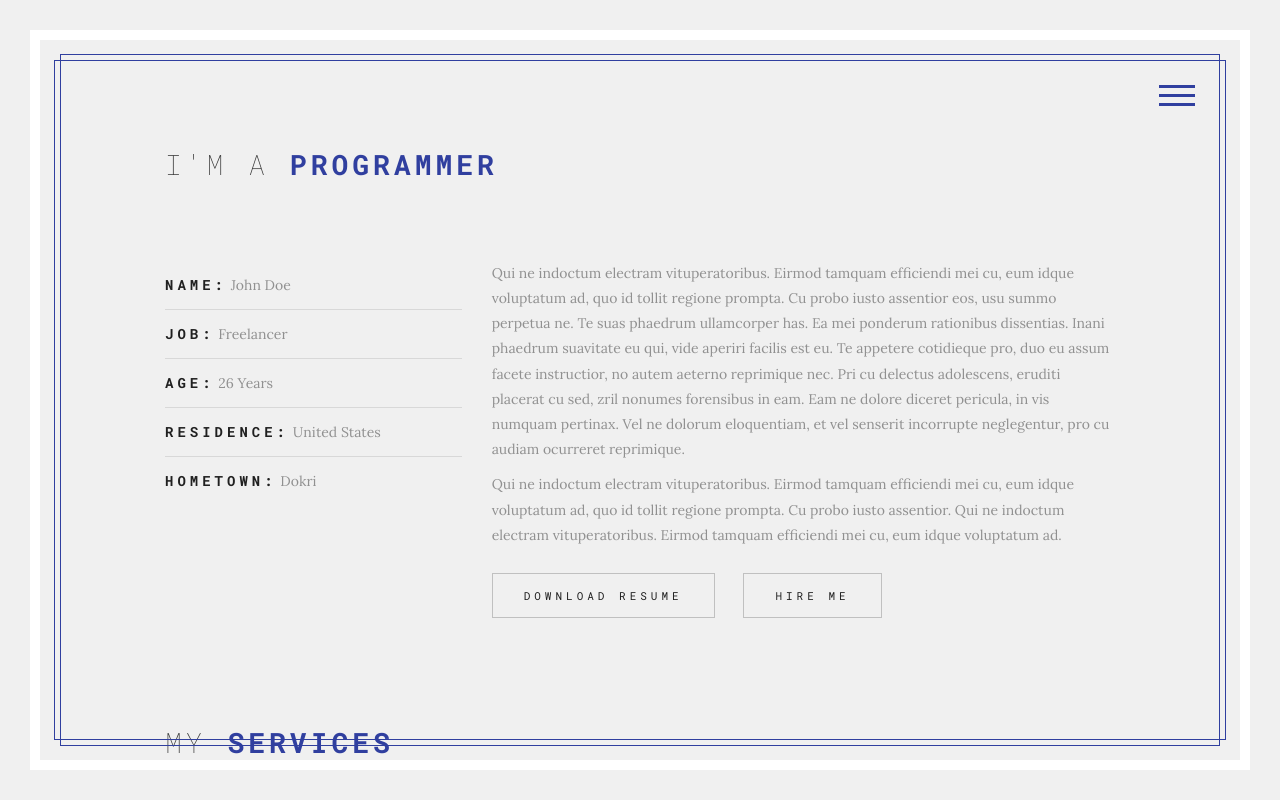
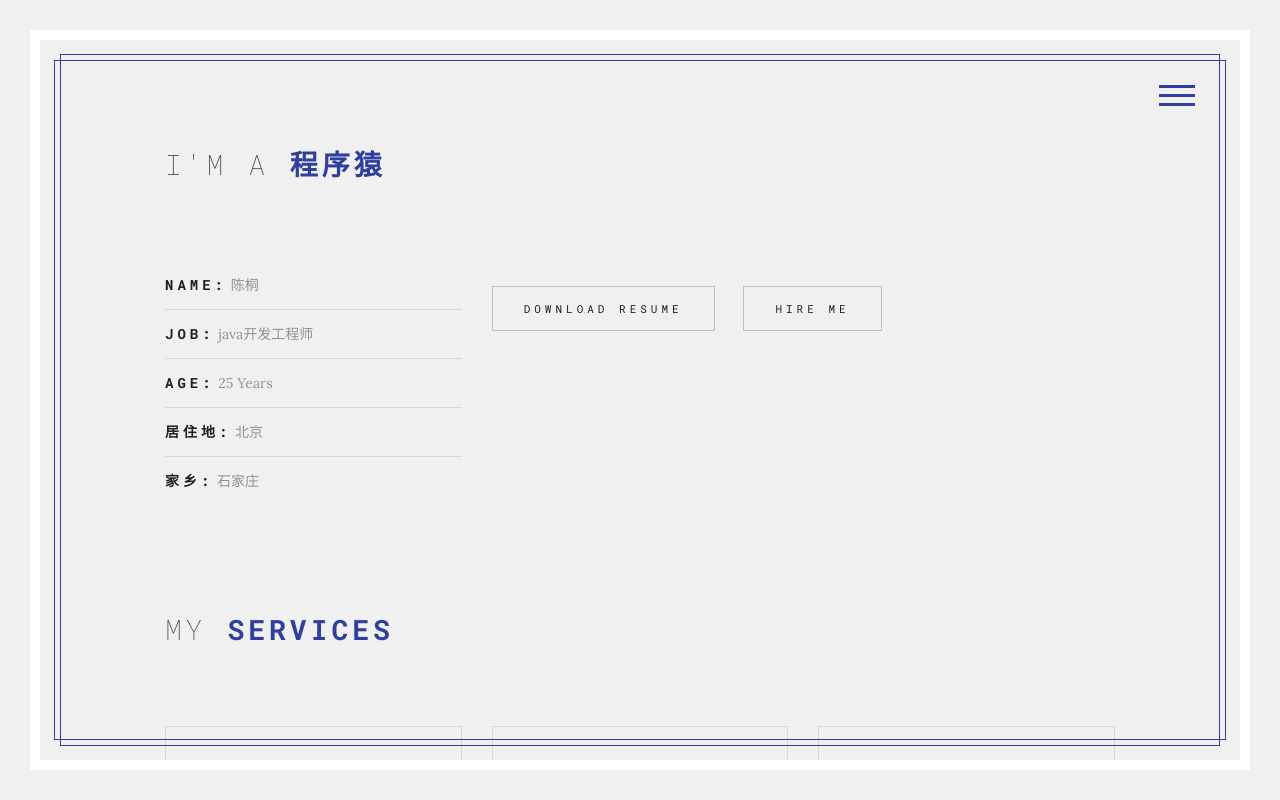
Before and after one commit to luyaozhi/luyaozhi.github.io, a plain HTML site: page index.html in a window 1280 px wide. Both pictures are taken after a click on the link "DISCOVER MORE". Drawn offline with Linux system fonts and the light colour scheme; a web font is replaced by a local one.

Commit message:
第一次修改

```diff
--- a/index.html
+++ b/index.html
@@ -67,7 +67,7 @@
 
 						<li>
 							<a href='#' class='section-toggle' data-section='intro' >
-								Home
+								主页
 							</a>
 						</li>
 
@@ -79,13 +79,13 @@
 
 						<li>
 							<a href='#resume' class='section-toggle' data-section='resume' >
-								Resume
+								简历
 							</a>
 						</li>
 
 						<li>
 							<a href='#portfolio' class='section-toggle' data-section='portfolio' >
-								Portfolio
+								职位
 							</a>
 						</li>
 
@@ -120,10 +120,10 @@
 							<div class='inner' >
 								<div class='intro-text' >
 
-									<h1>I'm John Doe</h1>
+									<h1>I'm Tong Chen</h1>
 
 									<p>
-										A Friend, Dude and Buddy From Earth
+										一枚程序猿
 									</p>
 
 									<div class='intro-btns' >
@@ -158,7 +158,7 @@
 
 							<div class='section-header' >
 								<h2>
-									I'm a <strong class='color' >Programmer</strong>
+									I'm a <strong class='color' >程序猿</strong>
 								</h2>
 							</div>
 
@@ -170,27 +170,27 @@
 
 										<li>
 											<strong>Name:</strong>
-											<span>John Doe</span>
+											<span>陈桐</span>
 										</li>
 
 										<li>
 											<strong>Job:</strong>
-											<span>Freelancer</span>
+											<span>java开发工程师</span>
 										</li>
 
 										<li>
 											<strong>Age:</strong>
-											<span>26 Years</span>
+											<span>25 Years</span>
 										</li>
 
 										<li>
-											<strong>Residence:</strong>
-											<span>United States</span>
+											<strong>居住地:</strong>
+											<span>北京</span>
 										</li>
 
 										<li>
-											<strong>Hometown:</strong>
-											<span>Dokri</span>
+											<strong>家乡:</strong>
+											<span>石家庄</span>
 										</li>
 
 
@@ -203,11 +203,11 @@
 
 									<div class='about-text' >
 										<p>
-											Qui ne indoctum electram vituperatoribus. Eirmod tamquam efficiendi mei cu, eum idque voluptatum ad, quo id tollit regione prompta. Cu probo iusto assentior eos, usu summo perpetua ne. Te suas phaedrum ullamcorper has. Ea mei ponderum rationibus dissentias. Inani phaedrum suavitate eu qui, vide aperiri facilis est eu. Te appetere cotidieque pro, duo eu assum facete instructior, no autem aeterno reprimique nec. Pri cu delectus adolescens, eruditi placerat cu sed, zril nonumes forensibus in eam. Eam ne dolore diceret pericula, in vis numquam pertinax. Vel ne dolorum eloquentiam, et vel senserit incorrupte neglegentur, pro cu audiam ocurreret reprimique.
+
 										</p>
 
 										<p>
-											Qui ne indoctum electram vituperatoribus. Eirmod tamquam efficiendi mei cu, eum idque voluptatum ad, quo id tollit regione prompta. Cu probo iusto assentior. Qui ne indoctum electram vituperatoribus. Eirmod tamquam efficiendi mei cu, eum idque voluptatum ad.
+
 										</p>
 
 									</div>
@@ -1186,8 +1186,7 @@
 											<i class='ion-ios-telephone-outline' ></i>
 
 											<p>
-												(+123) 713-295-4383<br>
-												(+123) 913-295-2583
+												17600622779<br>
 											</p>
 
 										</div>
@@ -1198,8 +1197,8 @@
 											<i class='ion-android-globe' ></i>
 
 											<p>
-												www.google.com<br>
-												www.jq22.com
+												<br>
+
 											</p>
 
 										</div>
```
